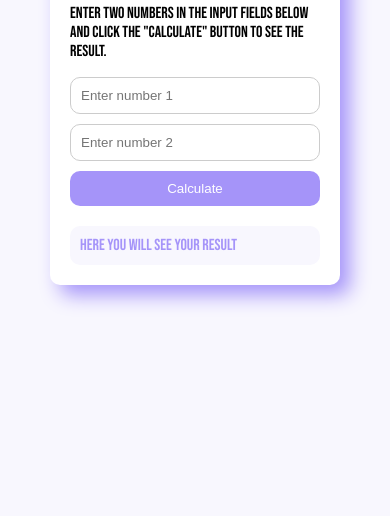
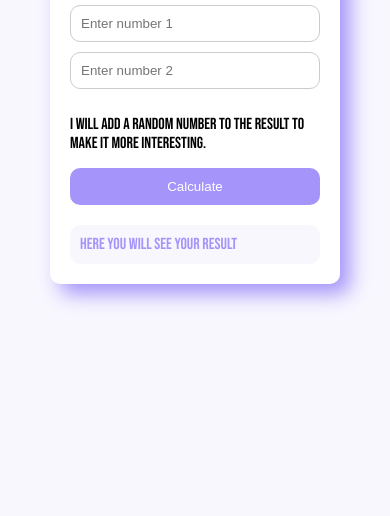
Before and after one commit to mirage109/test-cents, a website: page frontend/index.html in a window 390 px wide. Shown: the part 328-844 px from the top of the page. Drawn offline with Linux system fonts and the light colour scheme.

Commit message:
feat: some media screen  changes

```diff
--- a/frontend/index.html
+++ b/frontend/index.html
@@ -16,17 +16,21 @@
   </head>
   <body>
     <div class="container">
-      <h1>Test task for <span class="span">Cents</span> </h1>
-      <p>
-        Enter two numbers in the input fields below and click the "Calculate" button to see the
-        result.
+      <h1>Test task for <span class="span">Cents</span></h1>
+      <p class="instructions">
+        Enter two numbers in the input fields below and click the "Calculate"
+        button to see the result.
       </p>
       <div class="input-container">
         <input type="number" id="num1" placeholder="Enter number 1" />
         <input type="number" id="num2" placeholder="Enter number 2" />
+        <p>
+          I will add a random number to the result to make it more interesting.
+        </p>
         <button id="calculateBtn">Calculate</button>
       </div>
       <div id="result">Here you will see your result</div>
+
     </div>
 
     <script src="script.js"></script>
--- a/frontend/styles.css
+++ b/frontend/styles.css
@@ -7,7 +7,7 @@ body {
   align-items: center;
   height: 100vh;
   background-color: #f8f7fe;
-    font-family: "Bebas Neue", sans-serif;;
+  font-family: "Bebas Neue", sans-serif;
 }
 
 .container {
@@ -16,35 +16,38 @@ body {
   background-color: #ffffff;
   padding: 20px;
   border-radius: 10px;
-    box-shadow: 10px 10px 20px rgb(165,148,249);
+  box-shadow: 10px 10px 20px rgb(165, 148, 249);
 }
 .span {
-    color: rgb(165,148,249);
+  color: rgb(165, 148, 249);
 }
-.input-container{
-    display: flex  ;
+p {
+  margin-bottom: 5px;
+}
+.input-container {
+  display: flex;
   flex-direction: column;
   gap: 10px;
 }
-.input-container input{
+.input-container input {
   padding: 10px;
   border: 1px solid #ccc;
   border-radius: 10px;
   outline: none;
 }
-.input-container button{
+.input-container button {
   padding: 10px;
-    border: none;
+  border: 1px solid transparent;
   border-radius: 10px;
-    background-color: rgb(165,148,249);
+  background-color: rgb(165, 148, 249);
   color: white;
   cursor: pointer;
   outline: none;
 }
-.input-container button:hover{
+.input-container button:hover {
   background-color: #ffffff;
-    color: rgb(165,148,249);
-    border: 1px solid rgb(165,148,249);
+  color: rgb(165, 148, 249);
+  border: 1px solid rgb(165, 148, 249);
 }
 
 #result {
@@ -52,5 +55,11 @@ body {
   padding: 10px;
   border-radius: 10px;
   background-color: #f8f7fe;
-    color: rgb(165,148,249);
+  color: rgb(165, 148, 249);
 }
+
+@media screen and (max-width: 768px) {
+    .instructions {
+    display: none;
+  }
+}
```
Lines whose indentation alone changed are shown as unchanged.
